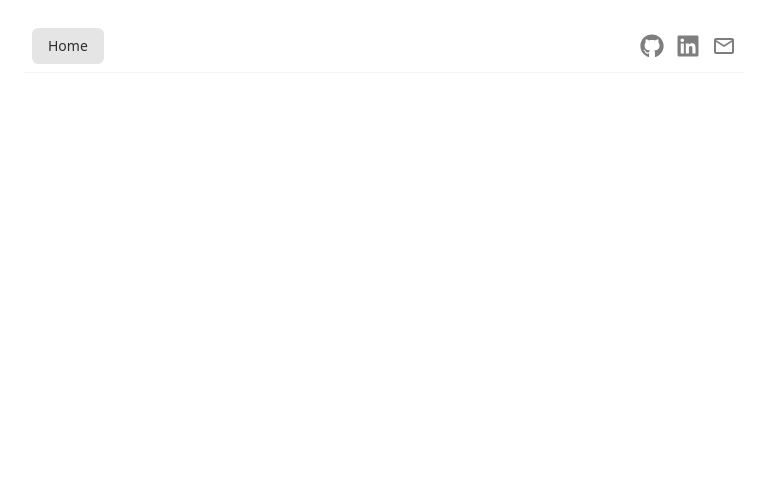
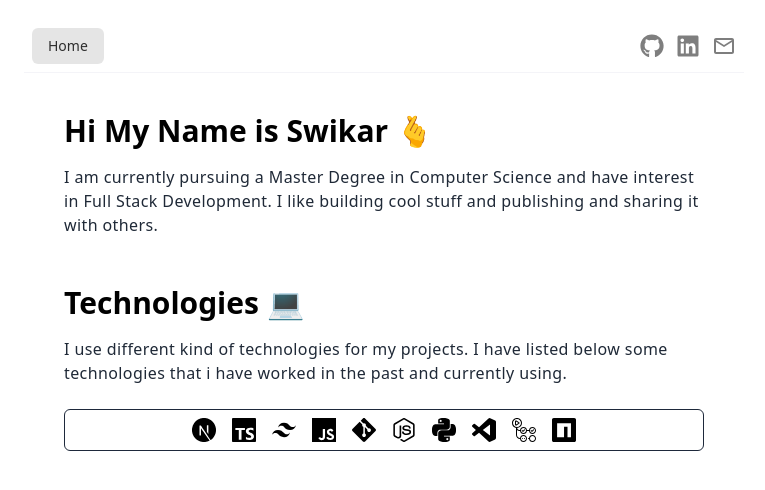
Before and after one commit to realswikarrr/Portfolio_, a Next.js app: page / in a window 1280 px wide. Shown: the top 490 px of the page, without its empty margins (256-1021 px from the left). Built offline with nearby package versions, Linux system fonts and the light colour scheme.

Commit message:
feat: added 2 home contents

```diff
--- a/package.json
+++ b/package.json
@@ -12,7 +12,8 @@
     "next": "14.0.4",
     "react": "^18",
     "react-dom": "^18",
-    "react-icons": "^4.12.0"
+    "react-icons": "^4.12.0",
+    "react-tooltip": "^5.25.0"
   },
   "devDependencies": {
     "@types/node": "^20",
--- a/src/app/page.tsx
+++ b/src/app/page.tsx
@@ -1,3 +1,4 @@
+import MainHeader from "@/components/MainHeader";
 import NavBar from "@/components/NavBar";
 import Image from "next/image";
 
@@ -5,6 +6,7 @@ export default function Home() {
   return (
     <main className="w-[80%] md:w-[45rem]">
       <NavBar />
+      <MainHeader />
     </main>
   );
 }
--- /dev/null
+++ b/src/components/MainHeader.tsx
@@ -0,0 +1,78 @@
+"use client";
+import {
+  SiTypescript,
+  SiNextdotjs,
+  SiJavascript,
+  SiTailwindcss,
+  SiNodedotjs,
+  SiGit,
+  SiPython,
+  SiVisualstudiocode,
+  SiGithubactions,
+  SiNpm,
+} from "react-icons/si";
+
+import { Tooltip } from "react-tooltip";
+
+export default function MainHeader() {
+  return (
+    <div className=" m-10">
+      <h1 className="font-bold text-2xl md:text-3xl mb-4">
+        Hi My Name is Swikar 🫰
+      </h1>
+      <p className="text-gray-800 dark:text-gray-300 leading-6 tracking-wide mb-12">
+        I am currently pursuing a Master Degree in Computer Science and have
+        interest in Full Stack Development. I like building cool stuff and
+        publishing and sharing it with others.
+      </p>
+      <h1 className="font-bold text-2xl md:text-3xl mb-4">Technologies 💻</h1>
+      <p className="text-gray-800 dark:text-gray-300 leading-6 tracking-wide mb-6">
+        I use different kind of technologies for my projects. I have listed
+        below some technologies that i have worked in the past and currently
+        using.
+      </p>
+      <div className="w-full space-x-4 items-center text-2xl flex flex-wrap flex-row justify-center p-2 border border-slate-800 rounded-md bg-white/10 dark:bg-black/10 mb-12">
+        <SiNextdotjs className="my_next" />
+        <SiTypescript className="my_typescript" />
+        <SiTailwindcss className="my_tailwind" />
+        <SiJavascript className="my_javascript" />
+        <SiGit className="my_git" />
+        <SiNodedotjs className="my_node" />
+        <SiPython className="my_python" />
+        <SiVisualstudiocode className="my_vscode" />
+        <SiGithubactions className="my_githubaction" />
+        <SiNpm className="my_npm" />
+      </div>
+      <Tooltip anchorSelect=".my_next" place="top">
+        Next Js
+      </Tooltip>
+      <Tooltip anchorSelect=".my_typescript" place="top">
+        TypeScript
+      </Tooltip>
+      <Tooltip anchorSelect=".my_tailwind" place="top">
+        TailWind
+      </Tooltip>
+      <Tooltip anchorSelect=".my_javascript" place="top">
+        JavaScript
+      </Tooltip>
+      <Tooltip anchorSelect=".my_git" place="top">
+        Git
+      </Tooltip>
+      <Tooltip anchorSelect=".my_node" place="top">
+        Node
+      </Tooltip>
+      <Tooltip anchorSelect=".my_python" place="top">
+        Python
+      </Tooltip>
+      <Tooltip anchorSelect=".my_vscode" place="top">
+        VsCode
+      </Tooltip>
+      <Tooltip anchorSelect=".my_githubaction" place="top">
+        GitHub Action
+      </Tooltip>
+      <Tooltip anchorSelect=".my_npm" place="top">
+        npm
+      </Tooltip>
+    </div>
+  );
+}
```
Also changed, not shown: 1 other file (tests, documents, lock files or other folders).
